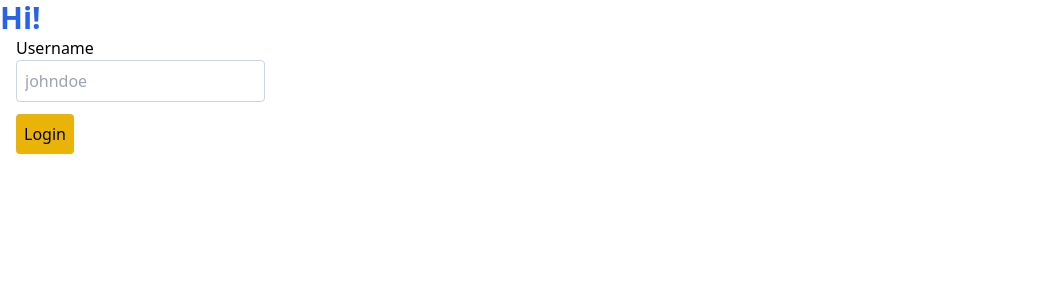
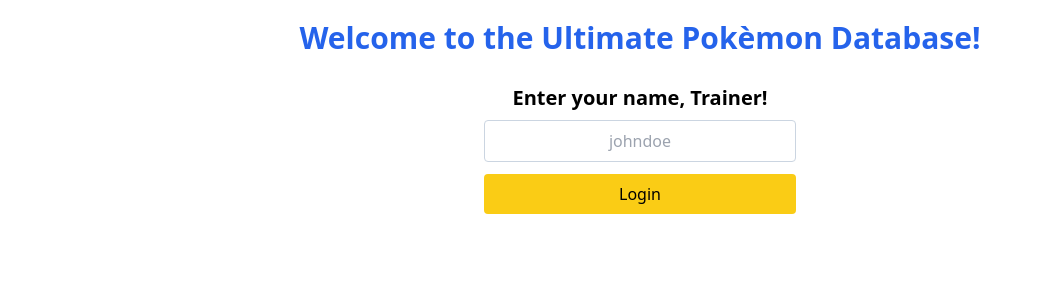
Before and after one commit to LinneaJohansen/angular-assignment, an Angular app: page /login in a window 1280 px wide. Shown: the top 300 px of the page, without its empty margins (0-1040 px from the left). Built offline with nearby package versions, Linux system fonts and the light colour scheme.

Commit message:
Added CSS to login

```diff
--- a/src/app/app.component.html
+++ b/src/app/app.component.html
@@ -1,4 +1,4 @@
-<h1 class="font-bold text-3xl text-blue-600">
-  Hi!
+<h1 class="font-bold text-3xl text-blue-600 text-center p-5">
+  Welcome to the Ultimate Pokèmon Database!
 </h1>
 <router-outlet></router-outlet>
--- a/src/app/components/login-form/login-form.component.html
+++ b/src/app/components/login-form/login-form.component.html
@@ -1,13 +1,13 @@
-<form #loginForm="ngForm" (ngSubmit)="loginSubmit(loginForm)">
+<form #loginForm="ngForm" (ngSubmit)="loginSubmit(loginForm)" class="text-center">
+
     <fieldset class="mb-3">
-        <label for="username" class="block">Username</label>
+        <label for="username" class="block p-2 text-xl font-bold">Enter your name, Trainer!</label>
         <input type="text"
         ngModel
         #username="ngModel"
         name="username" id="username"
-        class="border border-slate-300 p-2 rounded"
+        class="border border-slate-300 p-2 rounded w-1/4 text-center"
         placeholder="johndoe"/>
     </fieldset>
-
-    <button type="submit" class="bg-yellow-500 p-2 rounded">Login</button>
+    <button type="submit" class="bg-yellow-400 hover:bg-yellow-600 p-2 rounded w-1/4">Login</button>
 </form>
```
